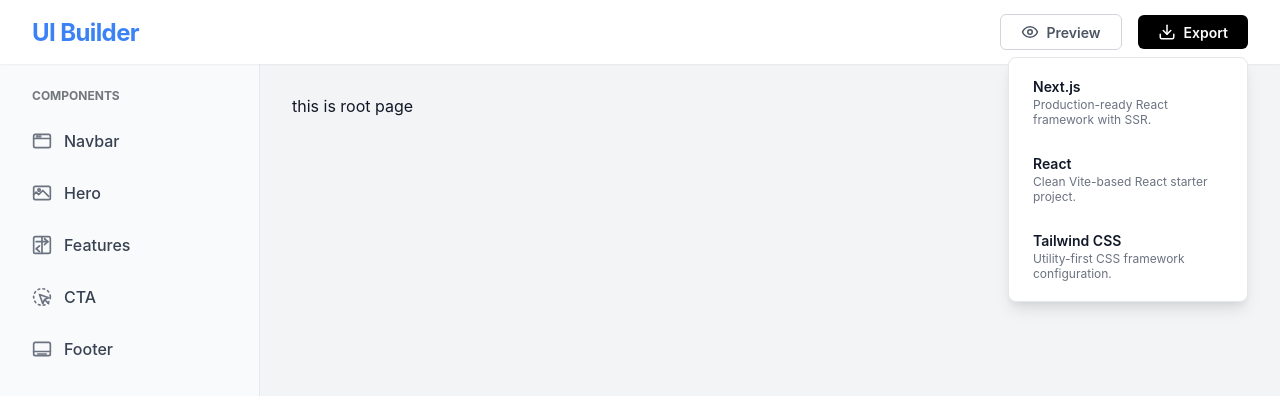
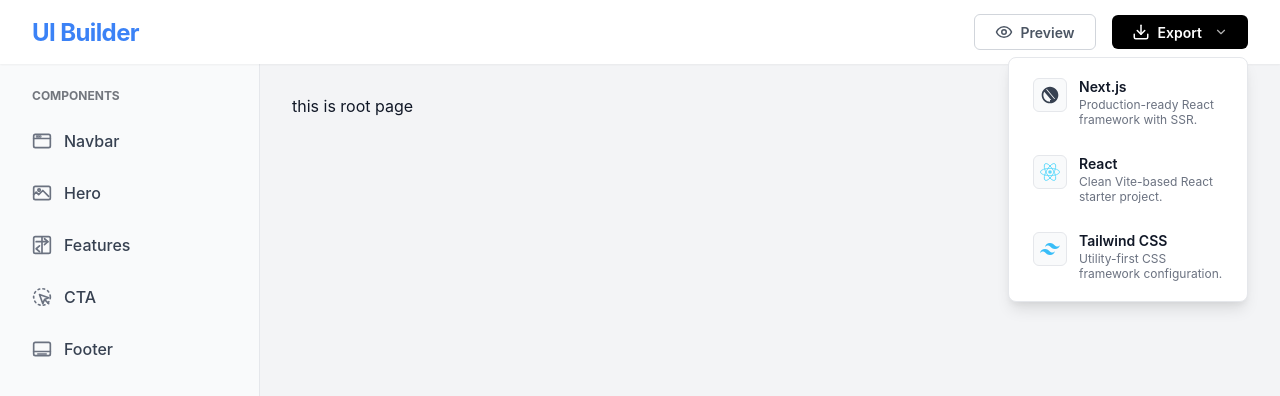
Before and after one commit to Anilbal/Ui-builder, a React (Vite) app: page / in a window 1280 px wide. Both pictures are taken after a click on the button "Export". Shown: the top 396 px of the page. Built offline with nearby package versions, Linux system fonts and the light colour scheme; a web font is replaced by a local one.

Commit message:
dropdown fix

```diff
--- a/src/components/elements/icons/Icons.tsx
+++ b/src/components/elements/icons/Icons.tsx
@@ -136,3 +136,65 @@ export const FooterSectionIcon: React.FC<IconProps> = (props) => (
     <path d="M7 18h10" />
   </svg>
 );
+
+export const ChevronDownIcon: React.FC<IconProps> = (props) => (
+  <svg
+    xmlns="http://www.w3.org/2000/svg"
+    width="14"
+    height="14"
+    viewBox="0 0 24 24"
+    fill="none"
+    stroke="currentColor"
+    strokeWidth="2"
+    strokeLinecap="round"
+    strokeLinejoin="round"
+    {...props}
+  >
+    <path d="m6 9 6 6 6-6" />
+  </svg>
+);
+
+export const NextJsIcon: React.FC<IconProps> = (props) => (
+  <svg
+    xmlns="http://www.w3.org/2000/svg"
+    width="20"
+    height="20"
+    viewBox="0 0 24 24"
+    fill="currentColor"
+    stroke="none"
+    {...props}
+  >
+    <path d="M12 2C6.477 2 2 6.477 2 12s4.477 10 10 10 10-4.477 10-10S17.523 2 12 2Zm0 18c-4.41 0-8-3.59-8-8 0-1.48.4-2.86 1.1-4.05l9.9 11.95V18h-3Zm5.1-3.1L7.15 5.05c.03 0 .05-.01.08-.01.42 0 .83.04 1.23.11l9.54 11.49c-.29.11-.59.2-.9.26ZM15 15l-3-3.6V15h3Z" />
+  </svg>
+);
+
+export const ReactIcon: React.FC<IconProps> = (props) => (
+  <svg
+    xmlns="http://www.w3.org/2000/svg"
+    width="20"
+    height="20"
+    viewBox="-11.5 -10.23174 23 20.46348"
+    fill="none"
+    {...props}
+  >
+    <circle cx="0" cy="0" r="2.05" fill="#61dafb" />
+    <g stroke="#61dafb" strokeWidth="1" fill="none">
+      <ellipse rx="11" ry="4.2" />
+      <ellipse rx="11" ry="4.2" transform="rotate(60)" />
+      <ellipse rx="11" ry="4.2" transform="rotate(120)" />
+    </g>
+  </svg>
+);
+
+export const TailwindIcon: React.FC<IconProps> = (props) => (
+  <svg
+    xmlns="http://www.w3.org/2000/svg"
+    width="20"
+    height="20"
+    viewBox="0 0 24 24"
+    fill="#38bdf8"
+    {...props}
+  >
+    <path d="M12.001 4.8c-3.2 0-5.2 1.6-6 4.8 1.2-1.6 2.6-2.2 4.2-1.8.913.228 1.565.89 2.288 1.624C13.666 10.618 15.027 12 18.001 12c3.2 0 5.2-1.6 6-4.8-1.2 1.6-2.6 2.2-4.2 1.8-.913-.228-1.565-.89-2.288-1.624C16.337 6.182 14.976 4.8 12.001 4.8zm-6 7.2c-3.2 0-5.2 1.6-6 4.8 1.2-1.6 2.6-2.2 4.2-1.8.913.228 1.565.89 2.288 1.624 1.177 1.194 2.538 2.576 5.512 2.576 3.2 0 5.2-1.6 6-4.8-1.2 1.6-2.6 2.2-4.2 1.8-.913-.228-1.565-.89-2.288-1.624C10.337 13.382 8.976 12 6.001 12z" />
+  </svg>
+);
--- a/src/components/elements/navbar/Navbar.styles.ts
+++ b/src/components/elements/navbar/Navbar.styles.ts
@@ -110,12 +110,35 @@ export const DropdownItem = styled.div`
   cursor: pointer;
   transition: all 0.2s ease;
   display: flex;
-  flex-direction: column;
-  gap: 0.125rem;
+  align-items: flex-start;
+  gap: 0.75rem;
 
   &:hover {
     background-color: #f3f4f6;
   }
+`;
+
+export const DropdownItemIcon = styled.div`
+  display: flex;
+  align-items: center;
+  justify-content: center;
+  padding: 0.375rem;
+  background-color: #f9fafb;
+  border-radius: 0.375rem;
+  color: #374151;
+  border: 1px solid #e5e7eb;
+
+  ${DropdownItem}:hover & {
+    background-color: #ffffff;
+    color: #3b82f6;
+    border-color: #3b82f6;
+  }
+`;
+
+export const DropdownItemContent = styled.div`
+  display: flex;
+  flex-direction: column;
+  gap: 0.125rem;
 `;
 
 export const DropdownItemTitle = styled.span`
--- a/src/components/elements/navbar/Navbar.tsx
+++ b/src/components/elements/navbar/Navbar.tsx
@@ -8,10 +8,19 @@ import {
   DropdownContainer,
   DropdownMenu,
   DropdownItem,
+  DropdownItemIcon,
+  DropdownItemContent,
   DropdownItemTitle,
   DropdownItemDesc,
 } from './Navbar.styles';
-import { PreviewIcon, ExportIcon } from '../icons/Icons';
+import {
+  PreviewIcon,
+  ExportIcon,
+  ChevronDownIcon,
+  NextJsIcon,
+  ReactIcon,
+  TailwindIcon,
+} from '../icons/Icons';
 
 const Navbar: React.FC = () => {
   const [isDropdownOpen, setIsDropdownOpen] = useState(false);
@@ -34,14 +43,17 @@ const Navbar: React.FC = () => {
     {
       title: 'Next.js',
       description: 'Production-ready React framework with SSR.',
+      icon: <NextJsIcon />,
     },
     {
       title: 'React',
       description: 'Clean Vite-based React starter project.',
+      icon: <ReactIcon />,
     },
     {
       title: 'Tailwind CSS',
       description: 'Utility-first CSS framework configuration.',
+      icon: <TailwindIcon />,
     },
   ];
 
@@ -57,13 +69,17 @@ const Navbar: React.FC = () => {
           <ExportButton onClick={toggleDropdown}>
             <ExportIcon />
             Export
+            <ChevronDownIcon style={{ marginLeft: '4px', opacity: 0.7 }} />
           </ExportButton>
           {isDropdownOpen && (
             <DropdownMenu>
               {exportOptions.map((option) => (
                 <DropdownItem key={option.title}>
-                  <DropdownItemTitle>{option.title}</DropdownItemTitle>
-                  <DropdownItemDesc>{option.description}</DropdownItemDesc>
+                  <DropdownItemIcon>{option.icon}</DropdownItemIcon>
+                  <DropdownItemContent>
+                    <DropdownItemTitle>{option.title}</DropdownItemTitle>
+                    <DropdownItemDesc>{option.description}</DropdownItemDesc>
+                  </DropdownItemContent>
                 </DropdownItem>
               ))}
             </DropdownMenu>
```
